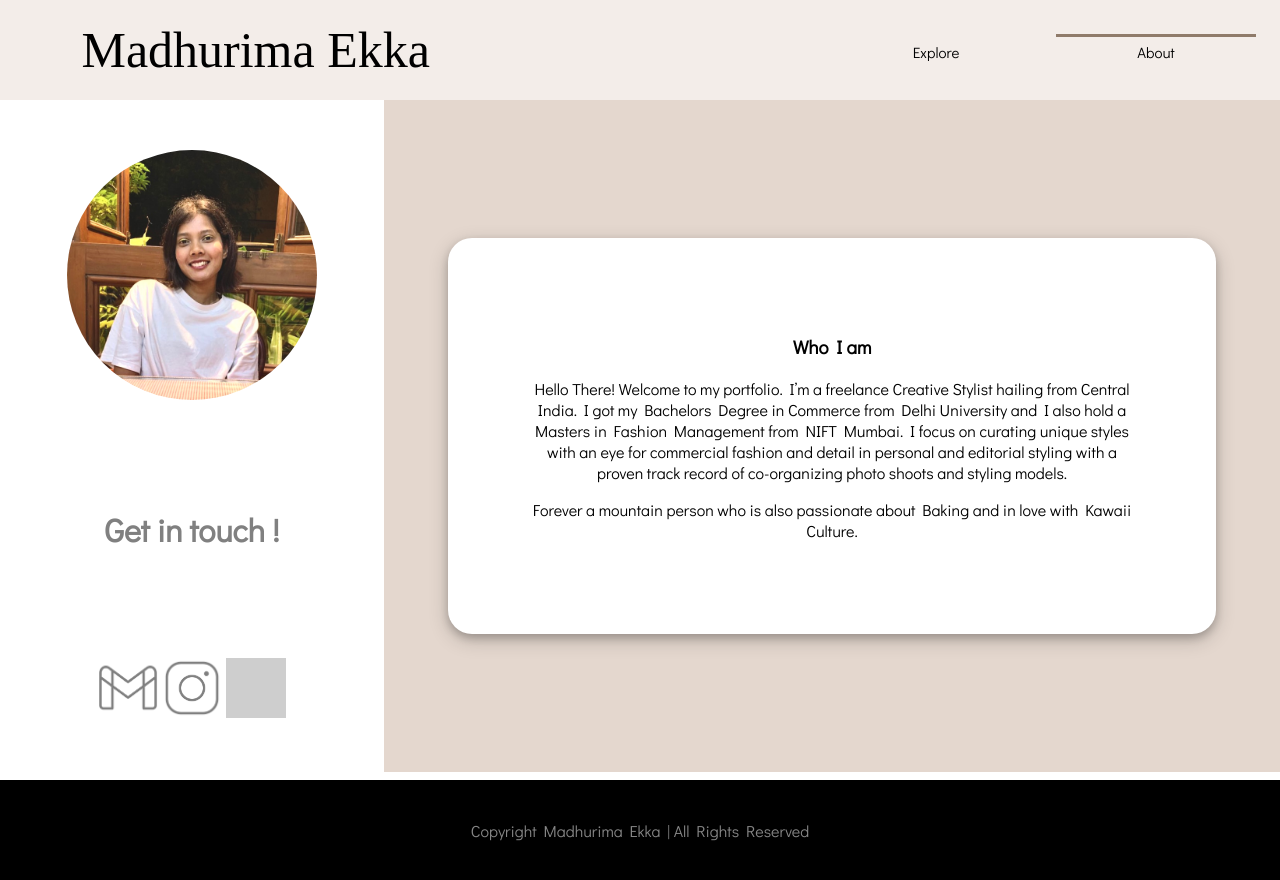
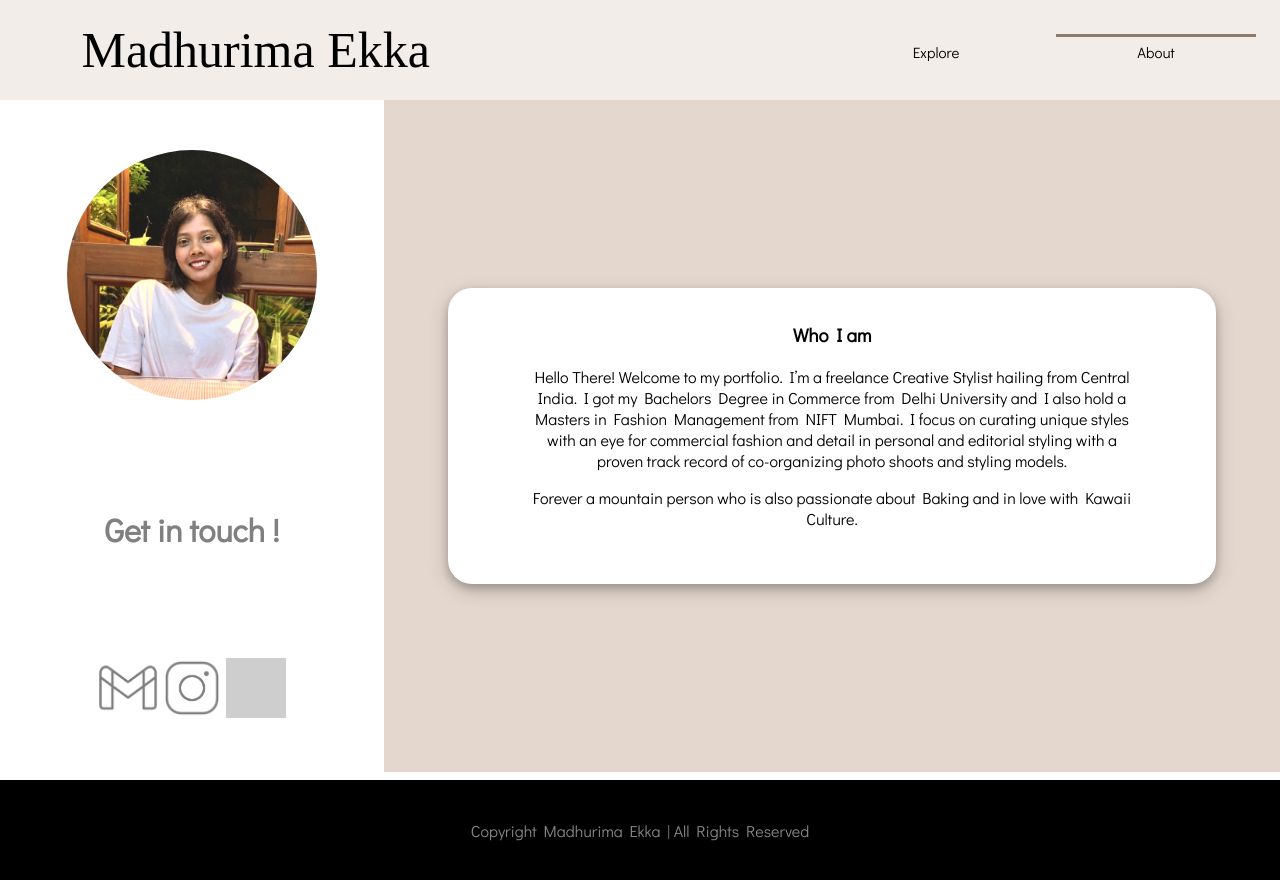
Before and after one commit to rogue-BYTE/Madhurima, a React (Create React App) app: page /about in a window 1280 px wide. Built offline with nearby package versions, Linux system fonts and the light colour scheme; grey boxes are pictures that could not be loaded; a web font is replaced by a local one.

Commit message:
Update about.css

```diff
--- a/src/pages/about.css
+++ b/src/pages/about.css
@@ -44,7 +44,7 @@
 
 .about-me {
   background-color: white;
-  padding: 10%;
+  padding: 2% 10% 5% 10%;
   border-radius: 24px;
 }
 
```
